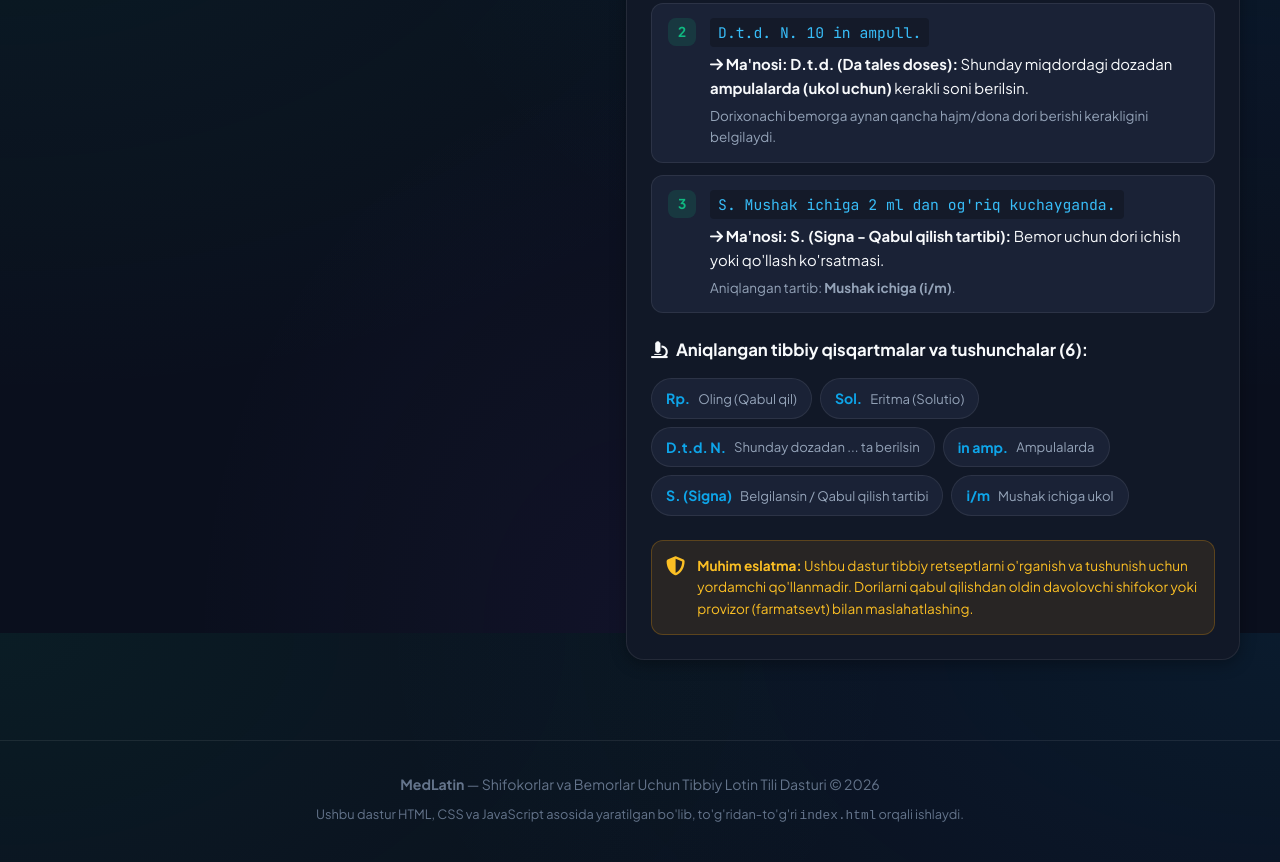
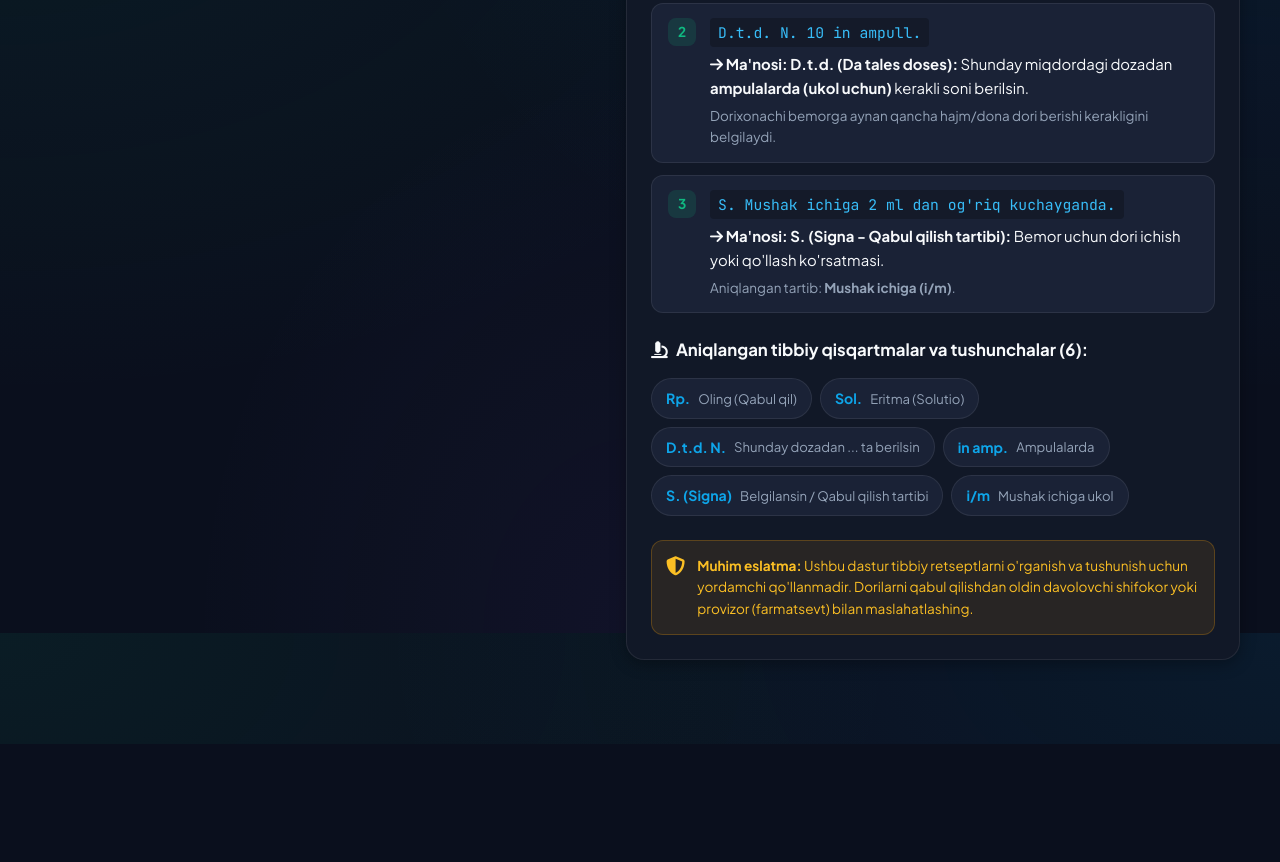
Before and after one commit to dilmurod3739/Lotin_tili_tarjimoni, a website: page index.html in a window 1280 px wide. Shown: the part 967-1829 px from the top of the page. After the commit the page ends 1711 px from the top, so only its background shows below. Drawn offline with Linux system fonts and the light colour scheme.

Commit message:
fix: pastki ortiqcha matnli footer olib tashlandi

```diff
--- a/index.html
+++ b/index.html
@@ -309,13 +309,6 @@
 
     </main>
 
-    <!-- Site Footer -->
-    <footer class="site-footer">
-        <div class="container footer-inner">
-            <p><strong>MedLatin</strong> — Shifokorlar va Bemorlar Uchun Tibbiy Lotin Tili Dasturi &copy; 2026</p>
-            <p style="font-size: 0.8rem; color: var(--text-muted);">Ushbu dastur HTML, CSS va JavaScript asosida yaratilgan bo'lib, to'g'ridan-to'g'ri <code>index.html</code> orqali ishlaydi.</p>
-        </div>
-    </footer>
 
     <!-- Kirish Modali (Login Modal) -->
     <div class="modal-overlay auth-modal-overlay" id="auth-modal" style="display: none;">
--- a/package.json
+++ b/package.json
@@ -1,6 +1,6 @@
 {
   "name": "medlatin",
-  "version": "1.2.0",
+  "version": "1.2.1",
   "description": "MedLatin — Shifokorlar Lotin Tili va Retseptlar Portali",
   "main": "index.html",
   "scripts": {
```
Also changed, not shown: .github/workflows/build-apk.yml.
